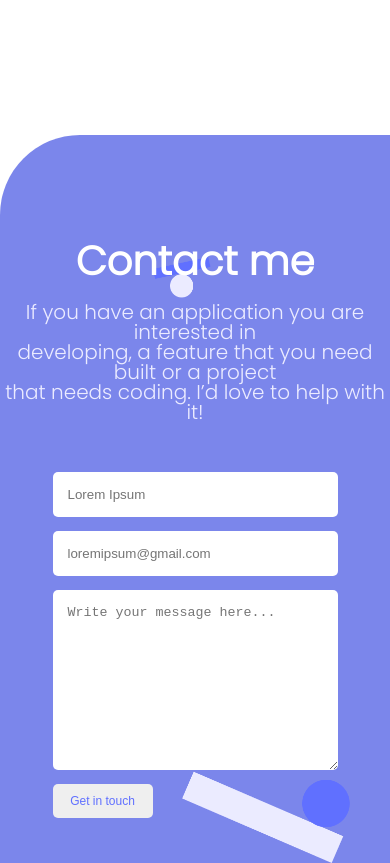
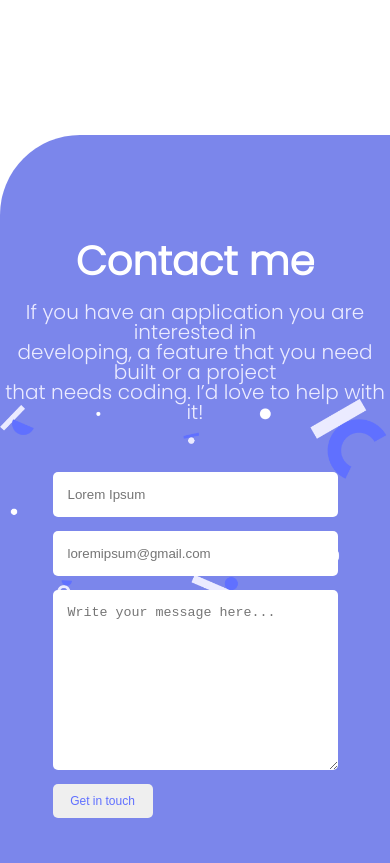
Before and after one commit to Frelly0/portfolio_project, a plain HTML site: page index.html in a window 390 px wide. Shown: the part 2600-3463 px from the top of the page. Drawn offline with Linux system fonts and the light colour scheme; a web font is replaced by a local one.

Commit message:
add modified style file

```diff
--- a/style.css
+++ b/style.css
@@ -647,4 +647,10 @@ input[type=submit]:hover {
     padding-left: 50px;
     padding-right: 50px;
   }
+
+  .contact {
+    background-image: url(./image/backgroundimg.png);
+    background-size: contain;
+    background-position: center;
+  }
 }
```
